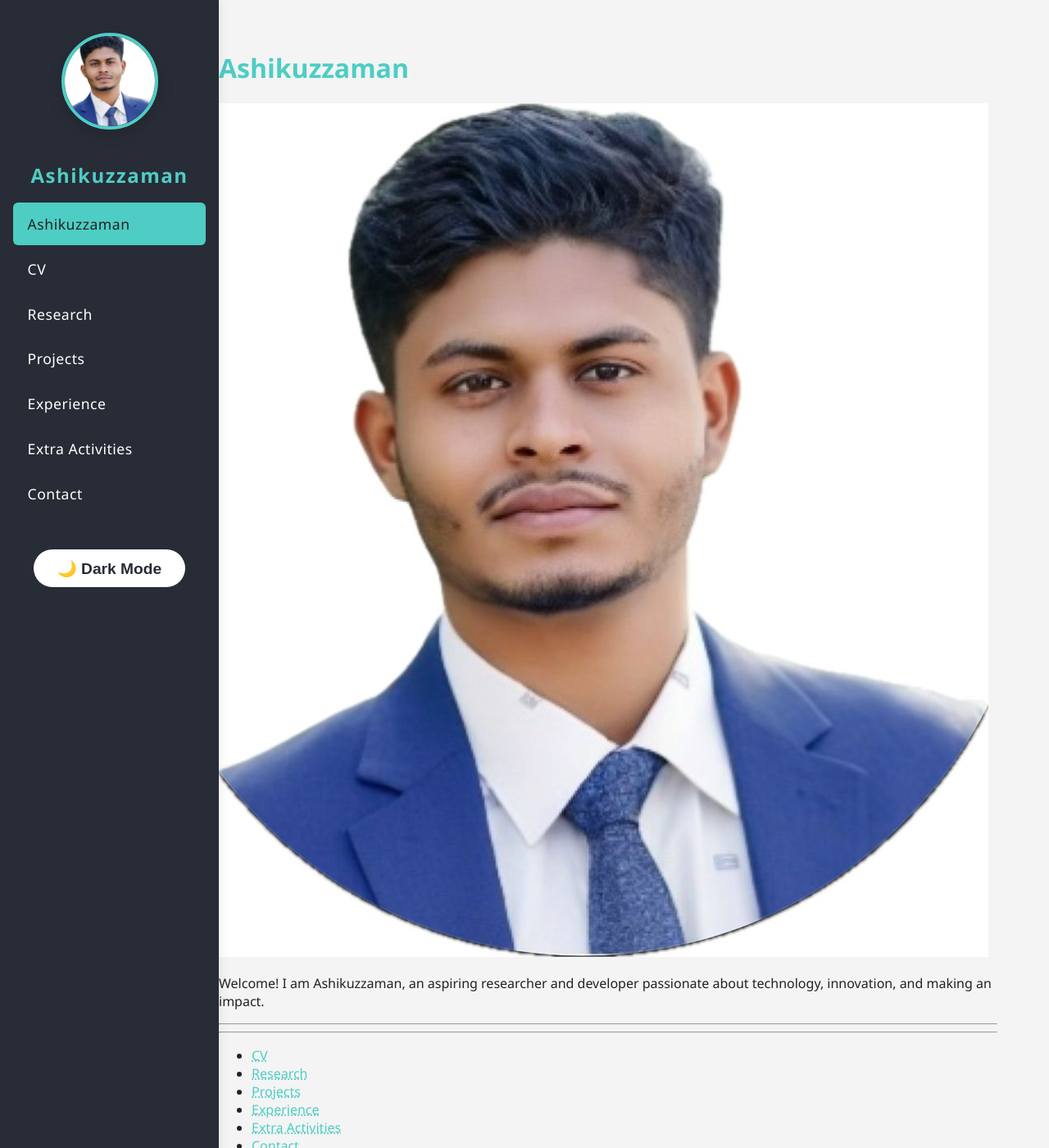
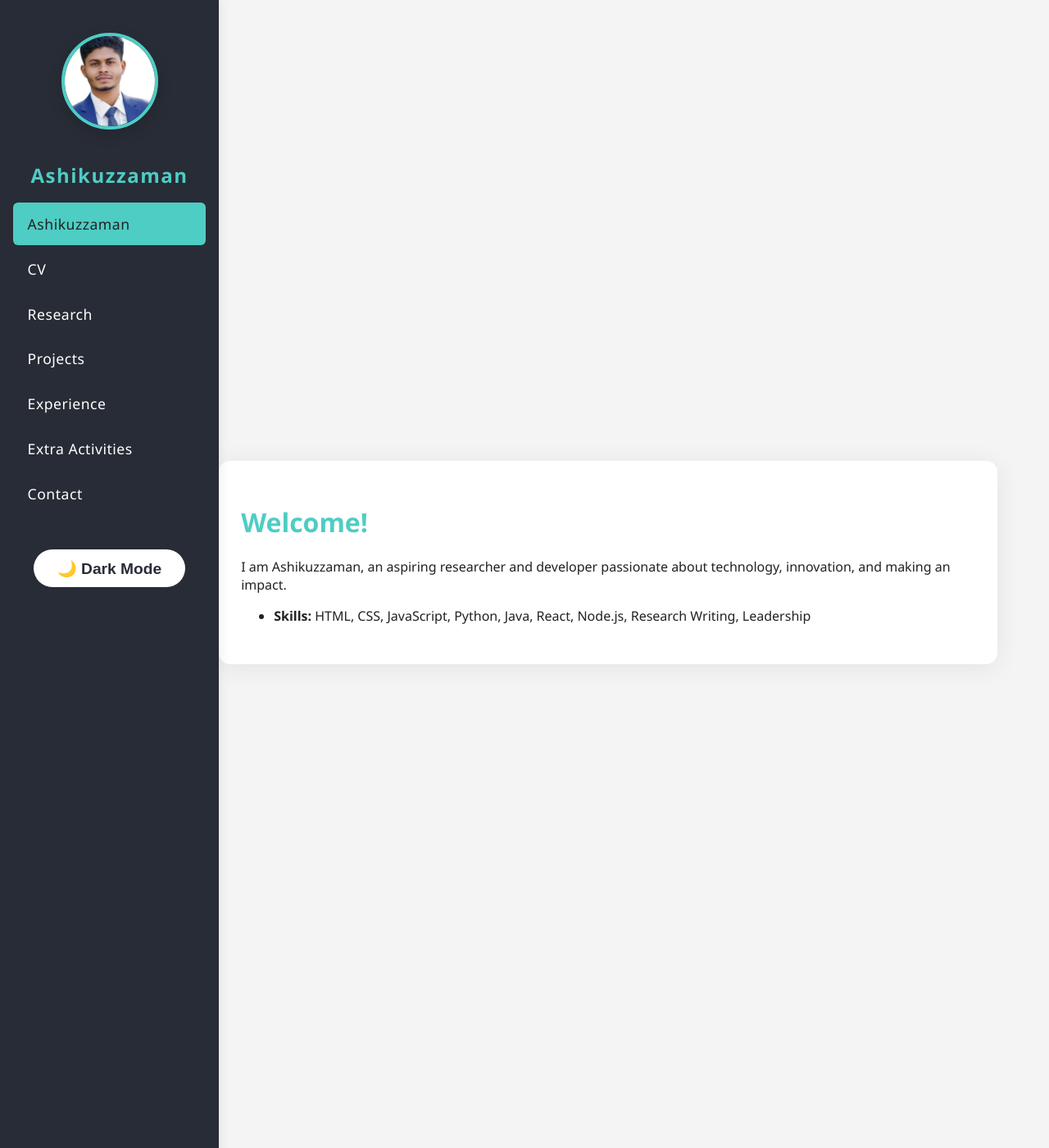
Before and after one commit to MASRimon/MASRimon.github.io, a Jekyll site: the page built from index.md, in a window 1280 px wide and 1400 px high. Shown: the whole window at 82% size. Built offline with Jekyll 4.4.1, drawn with Linux system fonts in a browser that asks for light colours.

Commit message:
Update index.md

```diff
--- a/index.md
+++ b/index.md
@@ -3,20 +3,12 @@ layout: default
 title: "Home"
 ---
 
-# Ashikuzzaman
-
-![Profile Picture](profile.jpg)
-
-Welcome! I am Ashikuzzaman, an aspiring researcher and developer passionate about technology, innovation, and making an impact.
-
----
-
-
----
-
-- [CV](cv.md)
-- [Research](research.md)
-- [Projects](projects.md)
-- [Experience](experience.md)
-- [Extra Activities](extra-activities.md)
-- [Contact](contact.md)
+<div class="section-card">
+  <h1>Welcome!</h1>
+  <p>
+    I am Ashikuzzaman, an aspiring researcher and developer passionate about technology, innovation, and making an impact.
+  </p>
+  <ul>
+    <li><strong>Skills:</strong> HTML, CSS, JavaScript, Python, Java, React, Node.js, Research Writing, Leadership</li>
+  </ul>
+</div>
```
